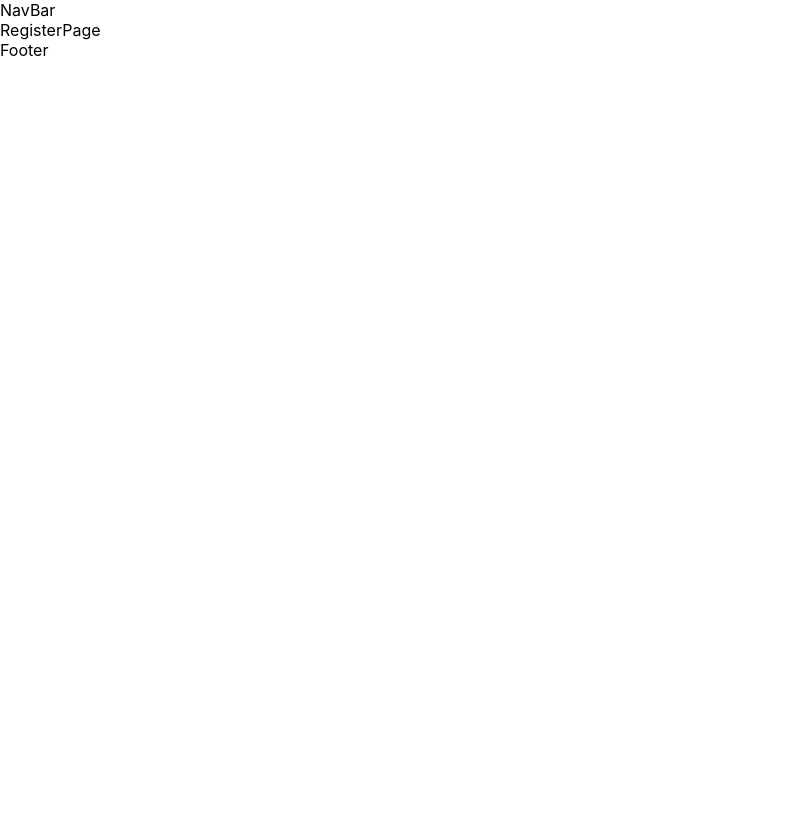
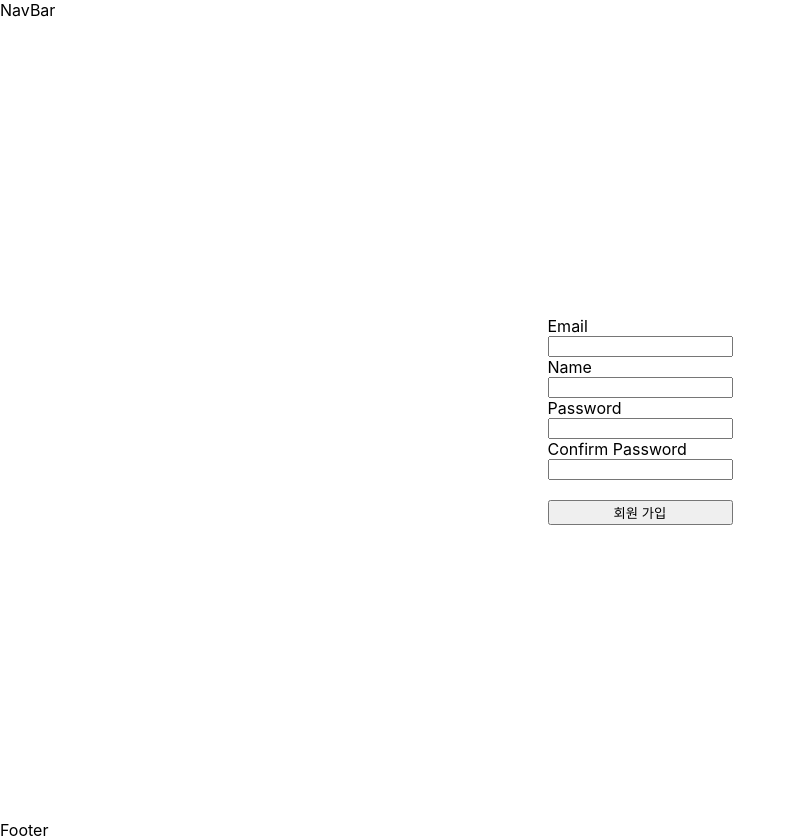
Before and after one commit to Indwoo/React_Node_new, a React (Create React App) app in the folder client/: page /register in a window 1280 px wide. Shown: the whole page, without its empty margins (0-795 px from the left). Before the commit the page ends 800 px from the top, so only its background shows below. Built offline with nearby package versions, Linux system fonts and the light colour scheme.

Commit message:
#31 회원 가입 완료

```diff
--- a/client/src/_actions/types.js
+++ b/client/src/_actions/types.js
@@ -1 +1,2 @@
 export const LOGIN_USER = "login_user";
+export const REGISTER_USER = "register_user";
--- a/client/src/_actions/user_action.js
+++ b/client/src/_actions/user_action.js
@@ -1,6 +1,7 @@
 import axios from 'axios'
 import {
-    LOGIN_USER
+    LOGIN_USER,
+    REGISTER_USER
 } from './types'
 
 export function loginUser(dataToSubmit) {
@@ -12,3 +13,13 @@ export function loginUser(dataToSubmit) {
         payload: request
     }
 }
+
+export function registerUser(dataToSubmit) {
+    const request = axios.post('/api/users/register', dataToSubmit)
+    .then(response => response.data);
+
+    return {
+        type: REGISTER_USER,
+        payload: request
+    }
+}
--- a/client/src/_reducers/user_reducer.js
+++ b/client/src/_reducers/user_reducer.js
@@ -1,4 +1,5 @@
-import { LOGIN_USER } from '../_actions/types';
+import { LOGIN_USER, REGISTER_USER
+ } from '../_actions/types';
 
 export default function (state ={}, action) {
     switch (action.type) {
@@ -6,6 +7,10 @@ export default function (state ={}, action) {
             return { ...state, loginSuccess: action.payload};
             break;
 
+        case "REGISTER_USER":
+            return { ...state, register: action.payload};
+            break;
+
         default:
             return state;
     }
--- a/client/src/components/views/LoginPage/LoginPage.js
+++ b/client/src/components/views/LoginPage/LoginPage.js
@@ -1,11 +1,10 @@
-import { Axios } from 'axios'
 import React, {useState} from 'react'
 import {useDispatch} from 'react-redux'
 import {loginUser} from '../../../_actions/user_action'
 import { useNavigate } from 'react-router-dom';
 
 
-function LoginPage(props) {
+function LoginPage() {
     const navigate = useNavigate()
     const dispatch = useDispatch()
 
--- a/client/src/components/views/RegisterPage/RegisterPage.js
+++ b/client/src/components/views/RegisterPage/RegisterPage.js
@@ -1,9 +1,81 @@
-import React from "react";
+import React, {useState} from 'react'
+import {useDispatch} from 'react-redux'
+import { registerUser } from '../../../_actions/user_action'
+import { useNavigate } from 'react-router-dom';
 
 function RegisterPage() {
+    const navigate = useNavigate()
+    const dispatch = useDispatch()
+
+    const [Email, setEmail] = useState("")
+    const [Password, setPassword] = useState("")
+    const [Name, setName] = useState("")
+    const [ConfirmPassword, setConfirmPassword] = useState("")
+
+    const onEmailHandler = (event) => {
+        setEmail(event.currentTarget.value)
+    }
+
+    const onPasswordHandler = (event) => {
+        setPassword(event.currentTarget.value)
+    }
+
+    const onNameHandler = (event) => {
+        setName(event.currentTarget.value)
+    }
+
+    const onConfirmPasswordHandler = (event) => {
+        setConfirmPassword(event.currentTarget.value)
+    }
+
+    const onSubmitHandler = (event) => {
+        event.preventDefault()  // 페이지가 리프레시 되는 것을 막아줌
+
+        if (Password !== ConfirmPassword) {
+            return alert('비밀번호와 비밀번호 확인은 같아야 합니다.')
+        }
+
+        let body = {
+            email: Email,
+            password: Password,
+            name: Name
+        }
+
+        dispatch(registerUser(body))
+        .then(response => {
+            if(response.payload.success) {
+                navigate('/login')
+            } else {
+                alert('Failed to sign up')
+            }
+        })
+
+    }
+
     return (
-        <div>
-            RegisterPage
+        <div style={{
+            display: 'flex', justifyContent: 'center', alignItems: 'center',
+            width: '100%', height: '100vh'
+        }}>
+            <form style={{ display: 'flex', flexDirection: 'column' }}
+                onSubmit={onSubmitHandler}>
+
+                <label>Email</label>
+                <input type="email" value={Email} onChange={onEmailHandler} />
+
+                <label>Name</label>
+                <input type="text" value={Name} onChange={onNameHandler} />
+
+                <label>Password</label>
+                <input type="password" value={Password} onChange={onPasswordHandler} />
+
+                <label>Confirm Password</label>
+                <input type="password" value = {ConfirmPassword} onChange={onConfirmPasswordHandler} />
+                <br />
+                <button type="submit">
+                    회원 가입
+                </button>
+            </form>
         </div>
     )
 }
```
